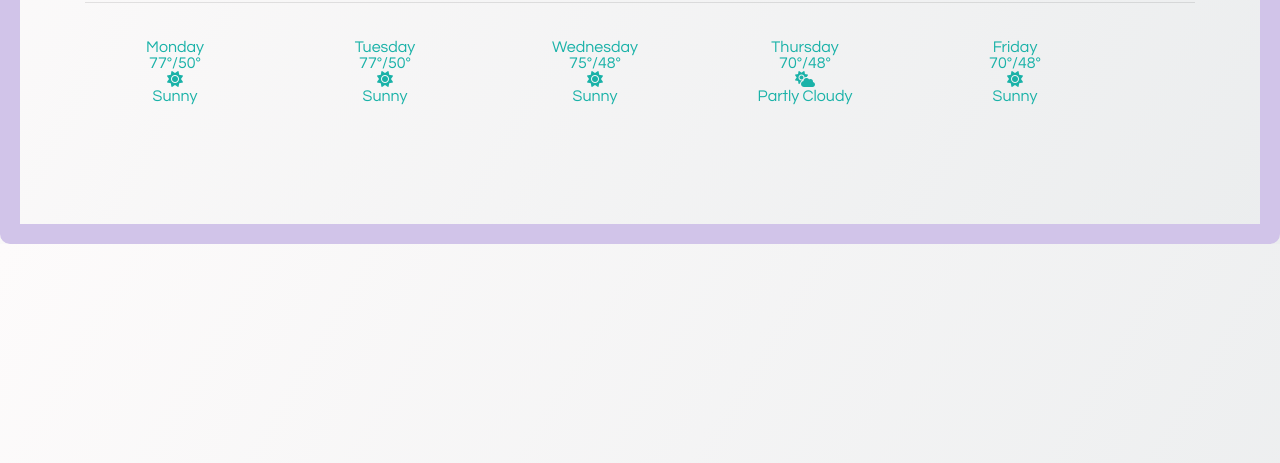
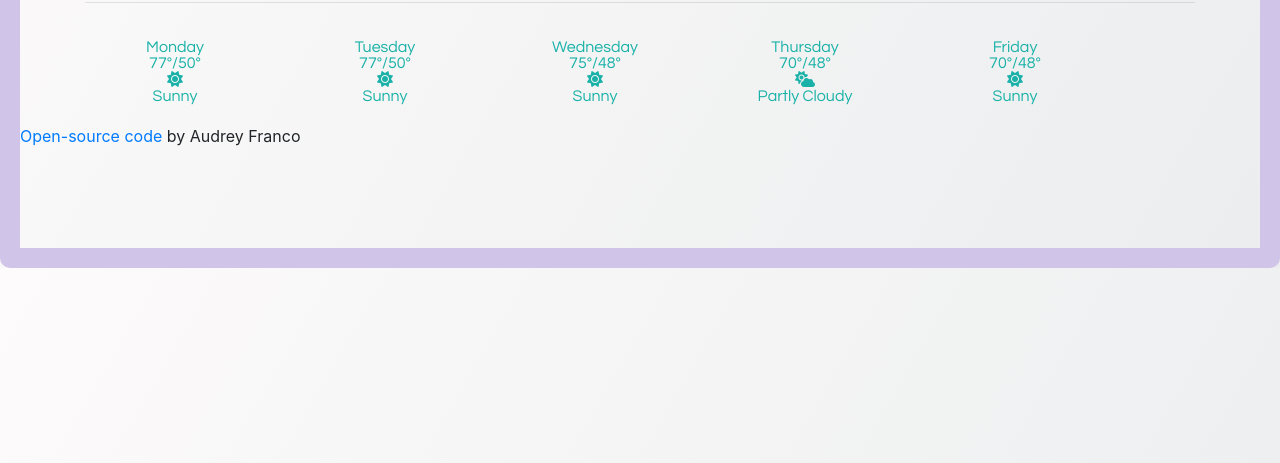
Before and after one commit to audreyfranco/my-app, a plain HTML site: page index.html in a window 1280 px wide. Shown: the part 337-800 px from the top of the page. Drawn offline with nearby package versions, Linux system fonts and the light colour scheme.

Commit message:
added open-source link

```diff
--- a/index.html
+++ b/index.html
@@ -94,5 +94,9 @@
         </div>
     </div>
     <script src="weather.js"></script>
+<footer>
+    <a href="https://github.com/audreyfranco/my-app">Open-source code</a>
+    by Audrey Franco
+    </footer>
 </body>
 </html>
```
